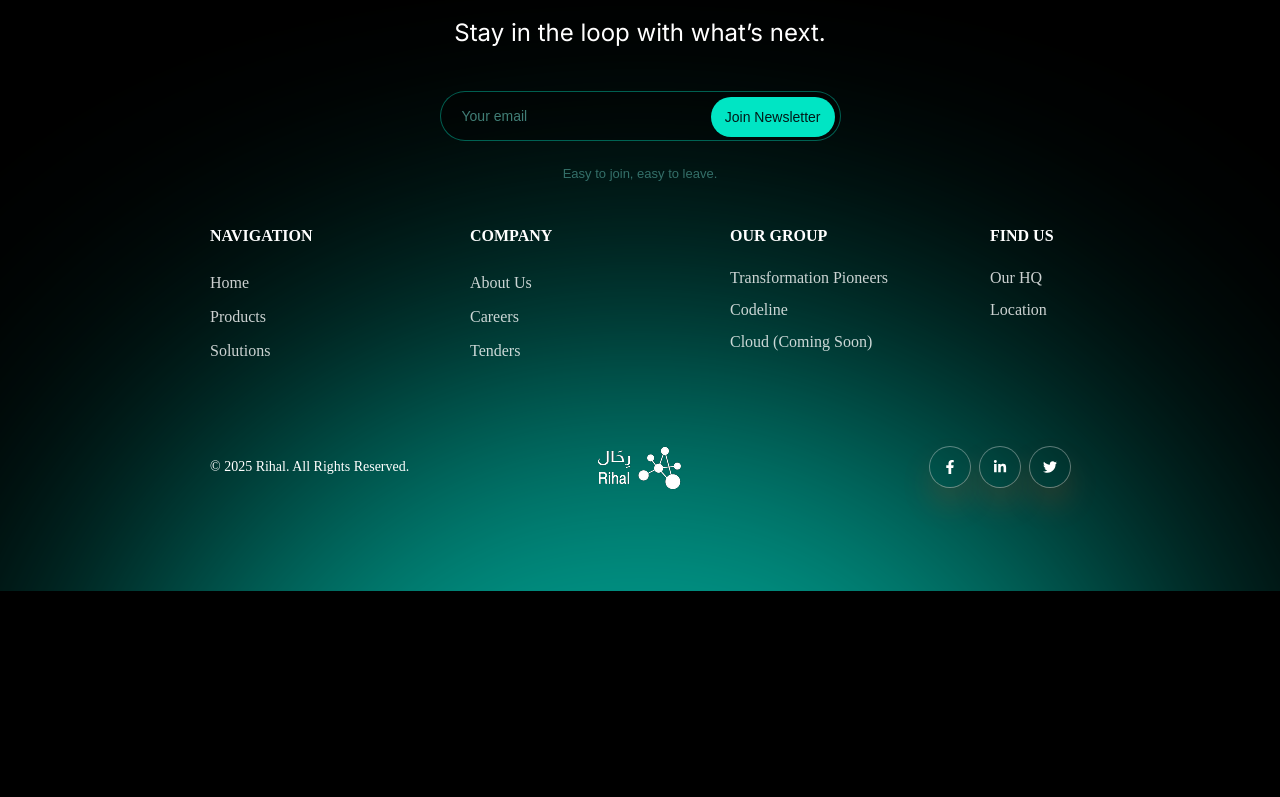
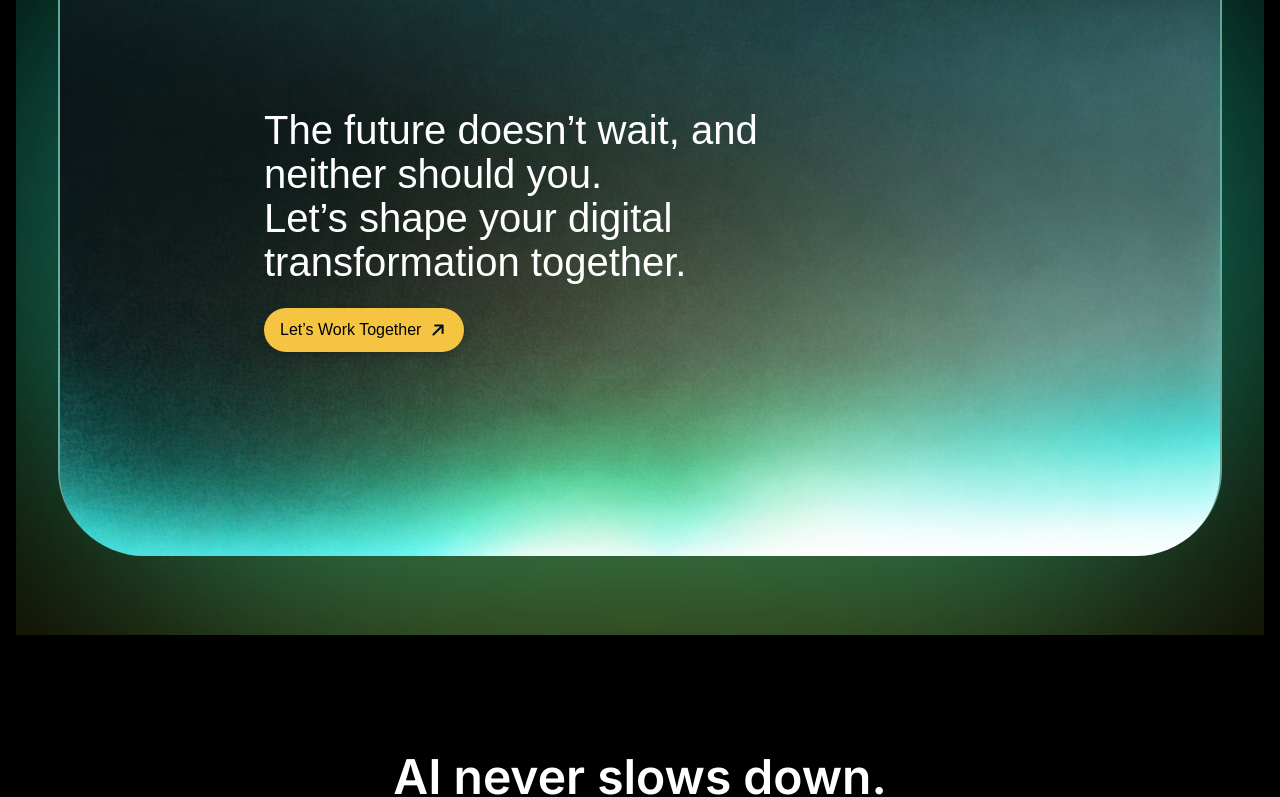
Before and after one commit to CodelineDotNetBatches/RihalWebsite-1, a Next.js app: page / in a window 1280 px wide. Shown: the part 6140-6937 px from the top of the page. Before the commit the page ends 6731 px from the top, so only its background shows below. Built offline with nearby package versions, Linux system fonts and the light colour scheme.

Commit message:
Adding CTA SharedComponents, add assets, and improve page and footer styling

```diff
--- /dev/null
+++ b/src/app/components/SharedComponents/CTA/CTA.tsx
@@ -0,0 +1,26 @@
+
+import CTABackground from "./CTABackground";
+import CTACard from "./CTACard";
+
+export default function CTA() {
+  return (
+    <section
+      className="
+        relative
+        w-full
+        min-h-screen
+        flex
+        items-center
+        justify-center
+        bg-black
+        overflow-visible
+      "
+    >
+      {/* ===== Background Layer ===== */}
+      <CTABackground/>
+
+      {/* ===== Card ===== */}
+      <CTACard />
+    </section>
+  );
+}
--- /dev/null
+++ b/src/app/components/SharedComponents/CTA/CTABackground.tsx
@@ -0,0 +1,24 @@
+export default function CTABackground() {
+  return (
+    <div className="absolute inset-0 overflow-hidden pointer-events-none">
+
+      {/* Primary Regular Glow */}
+      <div className="absolute w-[1280px] h-[749px] rounded-full
+        bg-[#008175] blur-[126px] opacity-90
+        left-1/2 top-1/2 -translate-x-1/2 -translate-y-1/2"
+      />
+
+      {/* Primary Dark */}
+      <div className="absolute w-[1280px] h-[360px] rounded-full
+        bg-[#0F1E1C] blur-[76px] opacity-20
+        top-[160px] left-1/2 -translate-x-1/2"
+      />
+
+      {/* Accent Yellow */}
+      <div className="absolute w-[880px] h-[320px] rounded-full
+        bg-[#FFC300] blur-[300px] opacity-80
+        bottom-[-120px] left-1/2 -translate-x-1/2"
+      />
+    </div>
+  );
+}
--- /dev/null
+++ b/src/app/components/SharedComponents/CTA/CTACard.tsx
@@ -0,0 +1,92 @@
+import Image from "next/image";
+
+export default function CTACard() {
+  return (
+    /* ===== OUTER WRAPPER (FOR BORDER) ===== */
+    <div
+  className="
+    relative
+    w-[1164px]
+    h-[638px]
+    rounded-[84px]
+    border
+    border-[2.5px]
+    border-[#9CF2E8]/60
+  "
+>
+
+      {/* ===== INNER CARD (IMAGE + CONTENT) ===== */}
+      <div
+        className="
+          relative
+          w-[1160px]
+          h-[638px]
+          rounded-[84px]
+          overflow-hidden
+        "
+      >
+
+        {/* ===== Background Image ===== */}
+        <Image
+          src="/Images/CTA/CTACard.jpg"
+          alt="CTA background"
+          fill
+          priority
+          className="object-cover object-center"
+        />
+
+
+        {/* ===== Content ===== */}
+        <div className="absolute inset-0 z-10">
+          <div
+            className="
+              absolute
+              left-[204px]
+              top-[190px]
+              w-[537px]
+              flex
+              flex-col
+              gap-[24px]
+            "
+          >
+            {/* Text */}
+            <h2 className="text-white text-[40px] leading-[44px] font-medium">
+              The future doesn’t wait, and
+              <br />
+              neither should you.
+              <br />
+              Let’s shape your digital
+              <br />
+              transformation together.
+            </h2>
+
+            {/* Button */}
+            <button
+              className="
+              w-[200px]
+              h-[44px]
+              px-[16px]
+              rounded-full
+              bg-[#F5C542]
+              shadow-[0px_2px_8px_rgba(0,0,0,0.25)]
+              flex
+              items-center
+              justify-between
+            "
+            >
+              <span className="text-black text-[16px] font-medium">
+                Let’s Work Together
+              </span>
+
+              <img
+                src="/Images/CTA/arrow-up-right.svg"
+                alt="arrow"
+                className="w-[20px] h-[20px]"
+              />
+            </button>
+          </div>
+        </div>
+      </div>
+    </div>
+  );
+}
--- a/src/app/components/SharedComponents/Footer/FooterBottom.tsx
+++ b/src/app/components/SharedComponents/Footer/FooterBottom.tsx
@@ -8,7 +8,7 @@ export default function FooterBottom() {
       <div className="max-w-[1100px] mx-auto flex items-center justify-between">
 
       {/* LEFT */}
-      <div className="w-[240px] text-[rgba(255, 255, 255, 0.24)] text-sm font-normal font-['Rihal'] leading-4">
+      <div className="w-[240px] text-[rgba(255, 255, 255, 0.24)] text-sm font-normal font-['Rihal'] leading-4 opacity-70">
         © 2025 Rihal. All Rights Reserved.
       </div>
 
--- a/src/app/components/SharedComponents/Footer/FooterLinks.tsx
+++ b/src/app/components/SharedComponents/Footer/FooterLinks.tsx
@@ -8,7 +8,7 @@ export default function FooterLinks() {
           Navigation
         </div>
 
-        <div className="mt-[23px] opacity-80 text-white text-base font-normal font-['Rihal'] flex flex-col space-y-[10px]">
+        <div className="mt-[23px] opacity-60 text-white text-base font-normal font-['Rihal'] flex flex-col space-y-[10px]">
           <div>Home</div>
           <div>Products</div>
           <div>Solutions</div>
@@ -21,7 +21,7 @@ export default function FooterLinks() {
           Company
         </div>
 
-        <div className="mt-[23px] opacity-80 text-white text-base font-normal font-['Rihal'] flex flex-col space-y-[10px]">
+        <div className="mt-[23px] opacity-60 text-white text-base font-normal font-['Rihal'] flex flex-col space-y-[10px]">
           <div>About Us</div>
           <div>Careers</div>
           <div>Tenders</div>
@@ -34,7 +34,7 @@ export default function FooterLinks() {
           Our Group
         </div>
 
-        <div className="mt-[14px] opacity-80 text-white text-base font-normal font-['Rihal']">
+        <div className="mt-[14px] opacity-60 text-white text-base font-normal font-['Rihal']">
           <span className="block leading-[32px] whitespace-nowrap">
             Transformation Pioneers
           </span>
@@ -53,7 +53,7 @@ export default function FooterLinks() {
           Find Us
         </div>
 
-        <div className="mt-[14px] opacity-80 text-white text-base font-normal font-['Rihal']">
+        <div className="mt-[14px] opacity-60 text-white text-base font-normal font-['Rihal']">
           <span className="block leading-[32px] whitespace-nowrap">
             Our HQ
           </span>
--- a/src/app/components/SharedComponents/Footer/FooterTop.tsx
+++ b/src/app/components/SharedComponents/Footer/FooterTop.tsx
@@ -45,6 +45,7 @@ export default function FooterTop() {
             font-normal
             leading-8
             font-['Inter']
+            opacity-80
           "
                 >
                     Stay in the loop with what’s next.
--- a/src/app/globals.css
+++ b/src/app/globals.css
@@ -30,12 +30,12 @@ body {
 @tailwind components;
 @tailwind utilities;
 
-/* Reset أساسي */
+
 * {
   box-sizing: border-box;
 }
 
-/* منع أي خلفية بيضاء من التأثير */
+
 html,
 body {
   margin: 0;
@@ -44,7 +44,7 @@ body {
   color: #ffffff;
 }
 
-/* إزالة أي scroll أفقي ناتج عن glow */
+
 body {
   overflow-x: hidden;
 }
--- a/src/app/page.tsx
+++ b/src/app/page.tsx
@@ -3,6 +3,7 @@ import Products from "./components/Products/Products";
 import Navbar from "./components/SharedComponents/Navbar/Navbar";
 import Footer from "./components/SharedComponents/Footer/Footer";
 import Home1 from "./components/Home/Home";
+import CTA from "./components/SharedComponents/CTA/CTA";
 
 export default function Home() {
   return (
@@ -14,7 +15,13 @@ export default function Home() {
       <Products />
       <div className="h-[220px] w-full bg-gradient-to-r from-[#40A4A0] to-black/70" />
 
-      <Footer />
+        {/* ===== CTA ===== */}
+        <section className="flex justify-center px-4">
+          <CTA />
+        </section>
+
+        {/* ===== Footer ===== */}
+        <Footer />
     </main>
   );
 }
```
Also changed, not shown: public/images/CTA/CTACard.jpg (added), public/images/CTA/arrow-up-right.svg (added).
